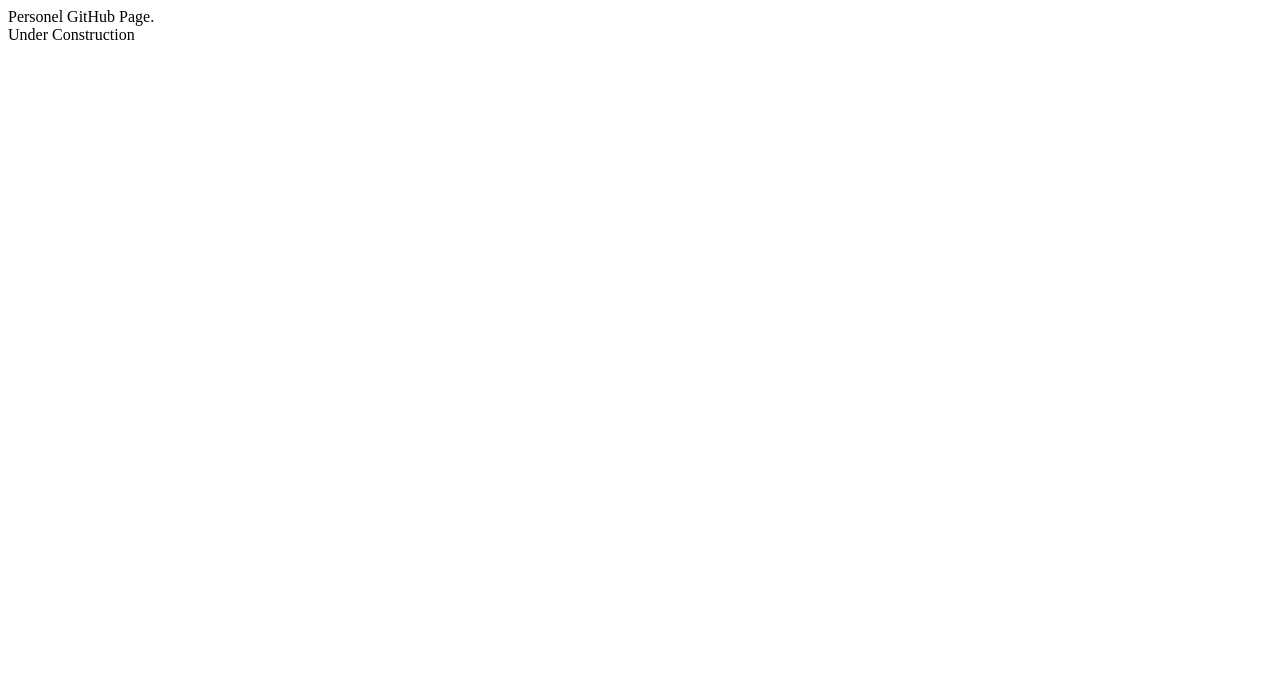
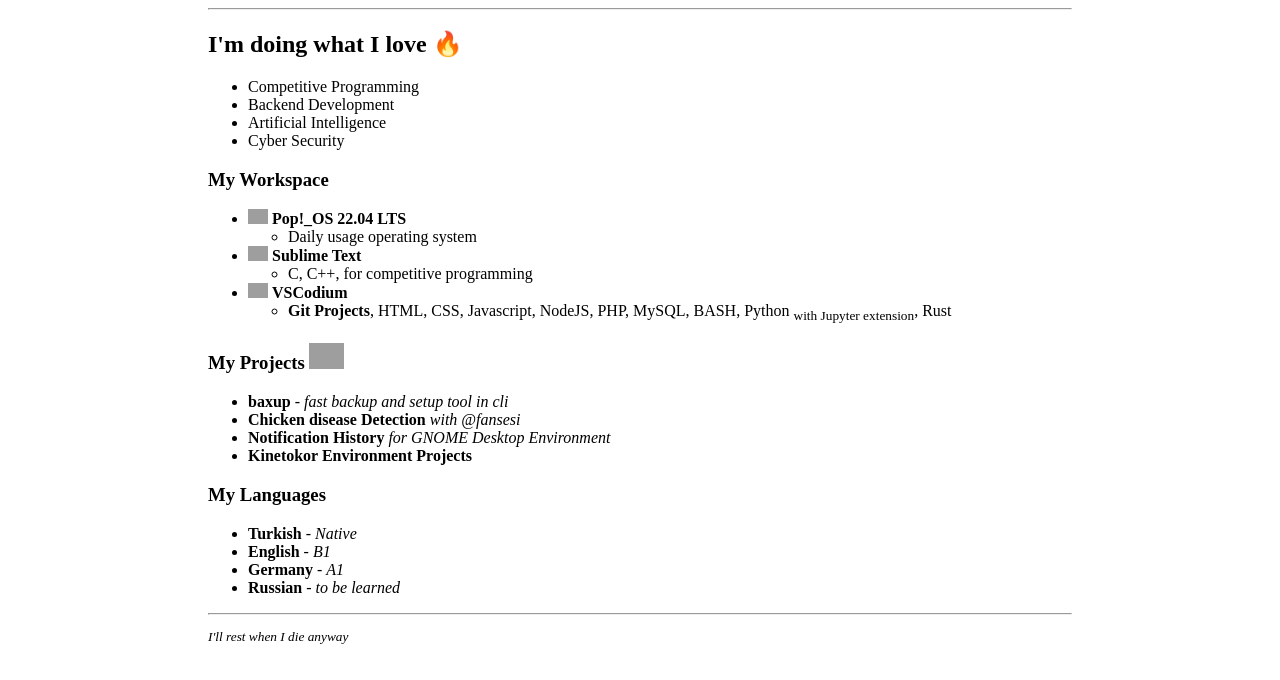
Before and after one commit to asandikci/asandikci.github.io, a plain HTML site: page index.html in a window 1280 px wide. Drawn offline with Linux system fonts and the light colour scheme; grey boxes are pictures that could not be loaded.

Commit message:
Initial Commit

```diff
--- a/index.html
+++ b/index.html
@@ -6,8 +6,52 @@
 </head>
 
 <body>
-  Personel GitHub Page. <br>
-  Under Construction
+  <div style="margin:0px 200px;">
+    <hr>
+    <h2>I'm doing what I love &#x1F525; </h2>
+    <ul>
+      <li>Competitive Programming</li>
+      <li>Backend Development</li>
+      <li>Artificial Intelligence</li>
+      <li>Cyber Security</li>
+    </ul>
+    <h3> My Workspace </h3>
+    <ul>
+      <li> <img src="https://aliberksandikci.com.tr/_other/github/images/pop-os-logo.png" width="20" alt="[PopOSLogo]">
+        <b>Pop!_OS 22.04 LTS</b>
+      </li>
+      <ul>
+        <li>Daily usage operating system</li>
+      </ul>
+      <li> <img src="https://aliberksandikci.com.tr/_other/github/images/sublime-text-logo.png" width="20"
+          alt="[SublimeTextLogo]"> <b>Sublime Text</b></li>
+      <ul>
+        <li>C, C++, for competitive programming</li>
+      </ul>
+      <li> <img src="https://aliberksandikci.com.tr/_other/github/images/vscodium-logo.png" width="20"
+          alt="[VSCodiumLogo]"> <b>VSCodium</b></li>
+      <ul>
+        <li><b>Git Projects</b>, HTML, CSS, Javascript, NodeJS, PHP, MySQL, BASH, Python <sub>with Jupyter
+            extension</sub>, Rust</li>
+      </ul>
+    </ul>
+    <h3>My Projects <img src="https://aliberksandikci.com.tr/_other/github/images/Developer.gif" width="35"
+        alt="[DevelopingGif]"></h3>
+    <ul>
+      <li><b>baxup</b> - <i>fast backup and setup tool in cli</i></li>
+      <li><b>Chicken disease Detection</b> <i>with @fansesi</i></li>
+      <li><b>Notification History</b> <i>for GNOME Desktop Environment</i></li>
+      <li><b>Kinetokor Environment Projects</b></li>
+    </ul>
+    <h3>My Languages</h3>
+    <ul>
+      <li><b>Turkish</b> - <i>Native</i></li>
+      <li><b>English</b> - <i>B1</i></li>
+      <li><b>Germany</b> - <i>A1</i></li>
+      <li><b>Russian</b> - <i>to be learned</i></li>
+    </ul>
+    <hr><sub><i>I'll rest when I die anyway</i></sub>
+  </div>
 </body>
 
 </html>
```
